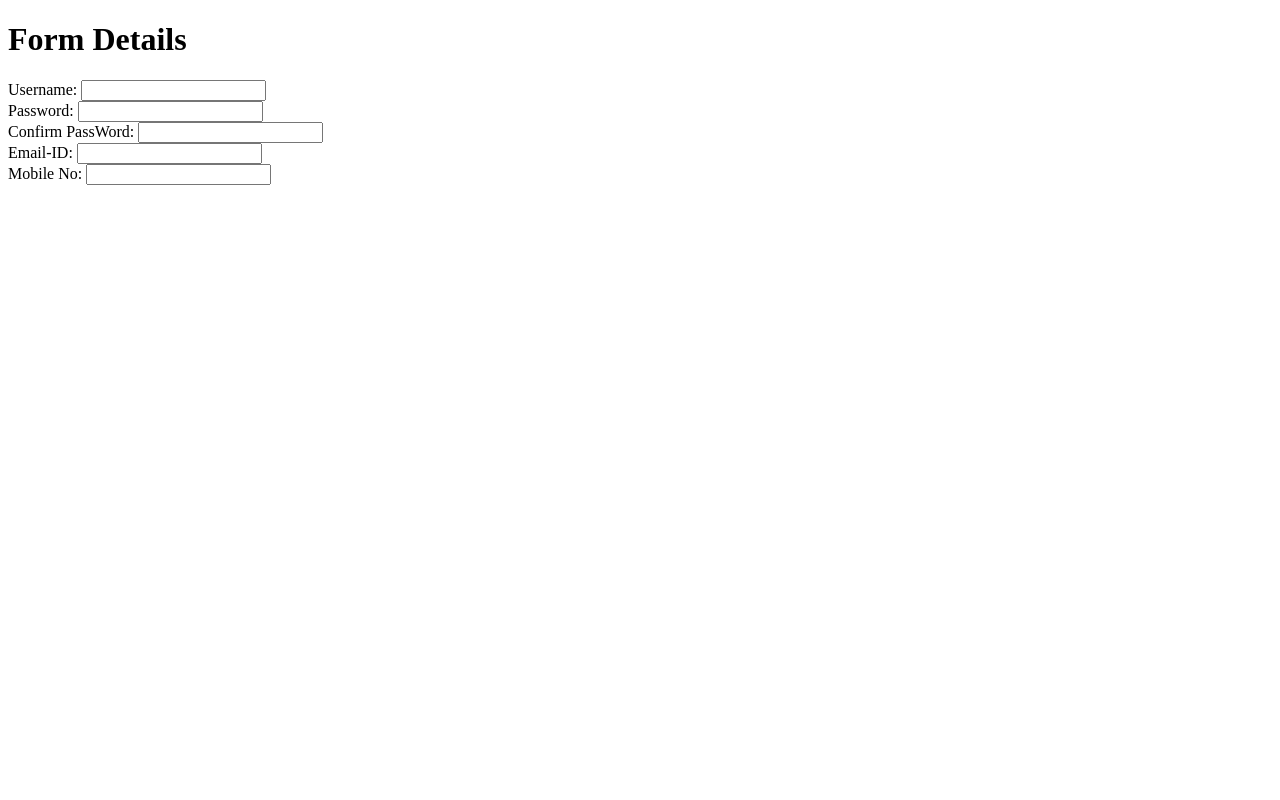
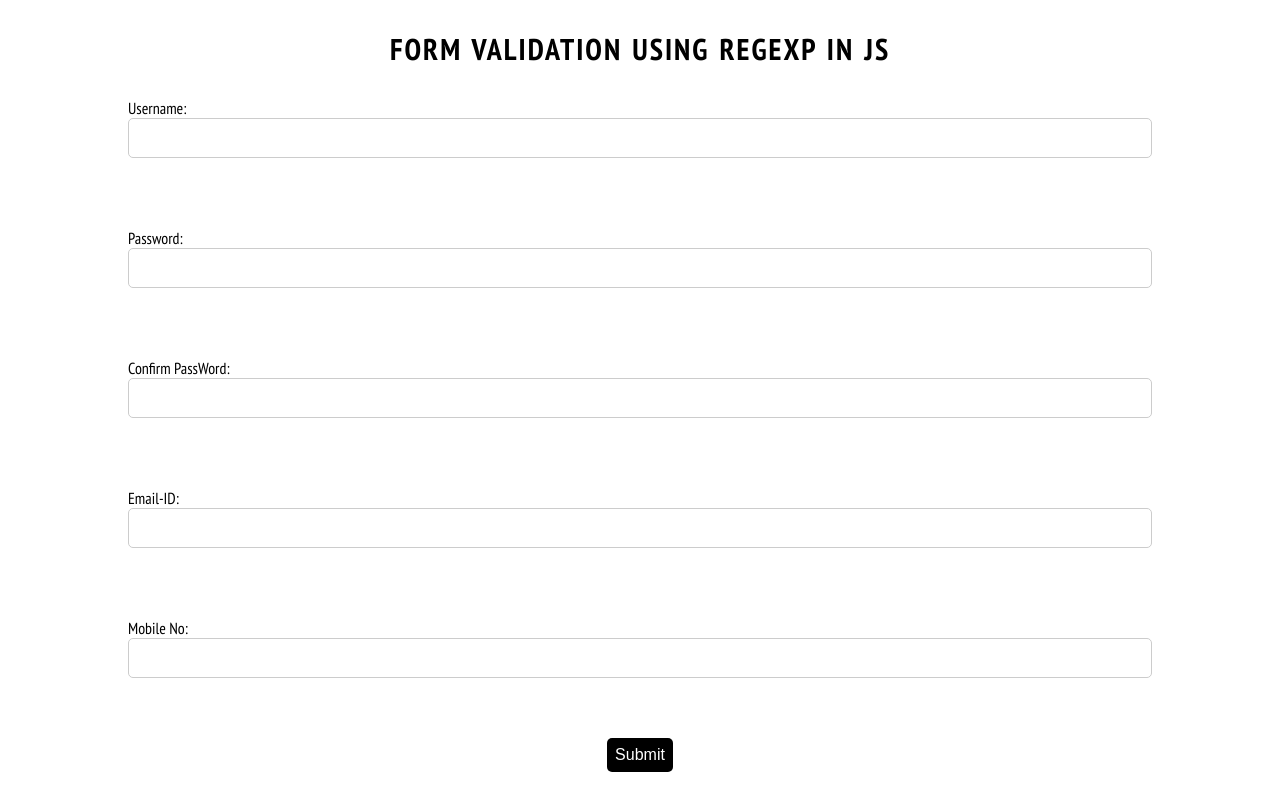
Before and after one commit to riteshshukladev/Form_Validation_Using_REGEXP_in_JavaScript, a plain HTML site: page index.html in a window 1280 px wide. Drawn offline with Linux system fonts and the light colour scheme.

Commit message:
Done with logic of program and modified some HTML code for efficiency of the project

```diff
--- a/index.html
+++ b/index.html
@@ -5,32 +5,46 @@
     <meta http-equiv="X-UA-Compatible" content="IE=edge">
     <meta name="viewport" content="width=device-width, initial-scale=1.0">
     <title>Form_Validation</title>
+    <!-- CSS -->
+    <link rel="stylesheet" href="style.css">
+    <!-- Fonts -->
+    <link rel="preconnect" href="https://fonts.googleapis.com">
+<link rel="preconnect" href="https://fonts.gstatic.com" crossorigin>
+<link href="https://fonts.googleapis.com/css2?family=PT+Sans+Narrow:wght@400;700&display=swap" rel="stylesheet">
 </head>
 <body>
     <div id="container">
-        <h1 class="heading">Form Details</h1>
-        <form>
+        <form onsubmit="return validation()">
+            <h1 class="heading">Form Validation Using RegExp in JS</h1>
             <div class="form-grp">
                 <label for="Username">Username:</label>
                 <input type="text" id="username">
+                <span id="username_error" class="error"></span>
             </div>
             <div class="form-grp">
                 <label for="Password">Password:</label>
                 <input type="text" id="password">
+                <span id="password_error" class="error"></span>
             </div>
             <div class="form-grp">
                 <label for="C-Passwprd">Confirm PassWord:</label>
                 <input type="text" id="confirm_passWord">
+                <span id="c_password_error" class="error"></span>
             </div>
             <div class="form-grp">
                 <label for="Email-ID">Email-ID:</label>
                 <input type="text" id="email">
+                <span id="email_error" class="error"></span>
             </div>
             <div class="form-grp">
                 <label for="Mob">Mobile No:</label>
                 <input type="tel" id="Mob_no">
+                <span id="mob_no_error" class="error"></span>
             </div>
+            <input type="submit" value="Submit" class="submit-btn">
         </form>
     </div>
+    <!-- script -->
+    <script src="script.js"></script>
 </body>
 </html>
--- a/script.js
+++ b/script.js
@@ -0,0 +1,58 @@
+
+function validation(){
+    var Username=document.getElementById("username").value;
+    var Password=document.getElementById("password").value;
+    var cpassword=document.getElementById("confirm_passWord").value;
+    var Email=document.getElementById("email").value;
+    var Phone=document.getElementById("Mob_no").value;
+
+
+    var usercheck=/^[A-Za-z. ]{3,}[0-9]{1,}$/gm;
+    var passcheck=/^(?=.*[0-9])(?=.*[!@#$%^&])[A-Za-z0-9@#$%^&]{2,}$/gm;
+    var checkemail=/^[A-Za-z0-9_]{2,}@[A-Za-z]{2,}[.]{1}[A-Za-z.]{2,}/gm;
+    var checkphone=/^[789]{1}[0-9]{9}$/gm;
+// Username check
+    if(usercheck.test(Username)){
+        document.getElementById('username_error').innerHTML="";
+
+    }
+    else{
+        document.getElementById('username_error').innerHTML="**Invalid Username";
+        return false;
+    }
+    // Password check
+    if(passcheck.test(Password)){
+        document.getElementById('password_error').innerHTML="";
+
+    }
+    else{
+        document.getElementById('password_error').innerHTML="**Invalid Password";
+        return false;
+    }
+    // confirm password check
+    if( cpassword.match(Password)){
+        document.getElementById('c_password_error').innerHTML="";
+
+    }
+    else{
+        document.getElementById('c_password_error').innerHTML="**Password not matched";
+    }
+    // Email check
+    if(checkemail.test(Email)){
+        document.getElementById('email_error').innerHTML="";
+
+    }
+    else{
+        document.getElementById('email_error').innerHTML="**Invalid Email";
+        return false;
+    }
+    // Phone check
+    if(checkphone.test(Phone)){
+        document.getElementById('mob_no_error').innerHTML="";
+
+    }
+    else{
+        document.getElementById('mob_no_error').innerHTML="**Invalid Phone Number";
+        return false;
+    }
+}
--- a/style.css
+++ b/style.css
@@ -0,0 +1,84 @@
+*{
+    margin: 0;
+    padding: 0;
+    box-sizing: border-box;
+}
+body{
+    font-family: 'PT Sans Narrow', sans-serif;
+    display: flex;
+    justify-content: center;
+    align-items: center;
+     min-width: 100vw;
+    min-height: 100vh;
+
+}
+#container{
+
+    display: flex;
+    justify-content: center;
+    align-items: flex-start;
+    flex-direction: column;
+}
+.heading{
+
+    font-weight: 600;
+    font-size: 30px;
+    text-transform: uppercase;
+    word-spacing: 2px;
+    letter-spacing: 2px;
+}
+form{
+    display: flex;
+    justify-content: center;
+    align-items: center;
+    flex-direction: column;
+
+}
+.form-grp{
+    margin: 30px;
+
+}.form-grp label{
+    display: block;
+
+    font-size: 16px;
+    font-weight: 400;
+    color: black;
+}
+.form-grp input{
+    width: 80vw;
+    height: 40px;
+    border: 1px solid #ccc;
+    border-radius: 5px;
+    padding: 0 10px;
+    font-size: 16px;
+    font-weight: 400;
+    color: black;
+}
+.form-grp input:focus{
+    outline: none;
+    border: 2px solid rgb(130, 123, 123);
+
+}
+
+.submit-btn{
+
+    padding: 8px 8px;
+    border: none;
+    border-radius: 5px;
+    background-color:black;
+    color: white;
+    font-size: 16px;
+    font-weight: 400;
+    cursor: pointer;
+    margin-top: 20px;
+}
+.submit-btn:hover{
+    background-color: rgb(130, 123, 123);
+}
+.error{
+    color: red;
+    font-size: 16px;
+    font-weight: 400;
+    margin-top: 10px;
+    display: block;
+}
```
